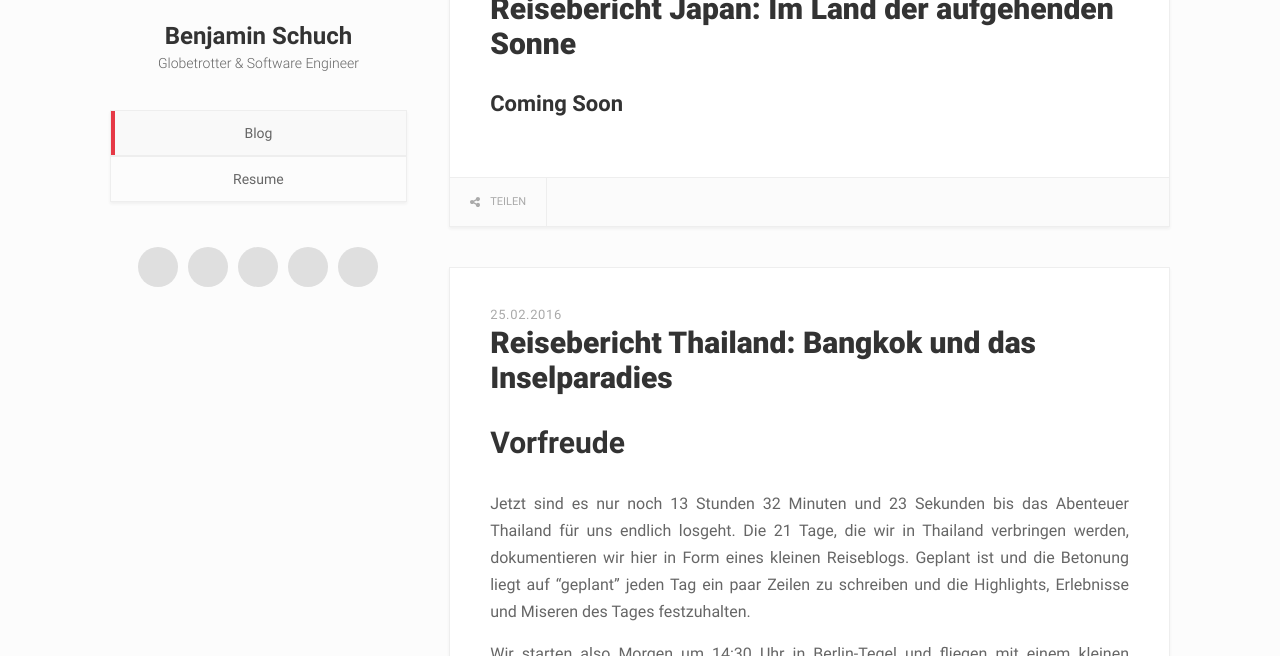
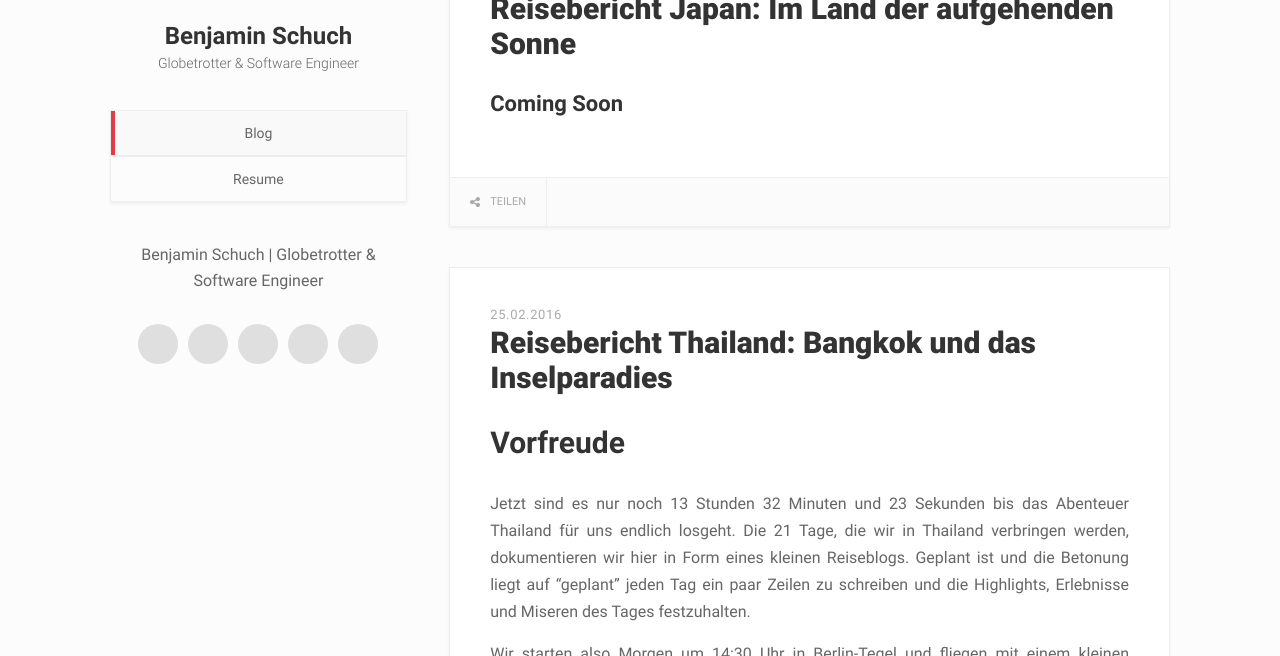
Before and after one commit to chillyistkult/chillyistkult.github.io, a Jekyll site: the page built from index.html, in a window 1280 px wide and 900 px high, cut to the strip 244-900 px from the top of the window. Built offline with Jekyll 4.4.1, drawn with Linux system fonts in a browser that asks for light colours; the list of posts is cut into pages by our own code.

Commit message:
Added meta description

```diff
--- a/_config.yml
+++ b/_config.yml
@@ -2,7 +2,7 @@
 name: Benjamin Schuch
 job_title: Globetrotter & Software Engineer
 email: bschuch@gmx.net
-description:
+description: Benjamin Schuch | Globetrotter & Software Engineer
 avatar: https://avatars1.githubusercontent.com/u/1689047?v=3&s=460
 favicon: /favicon.ico
 twitter_handler: chillyistkult
```
